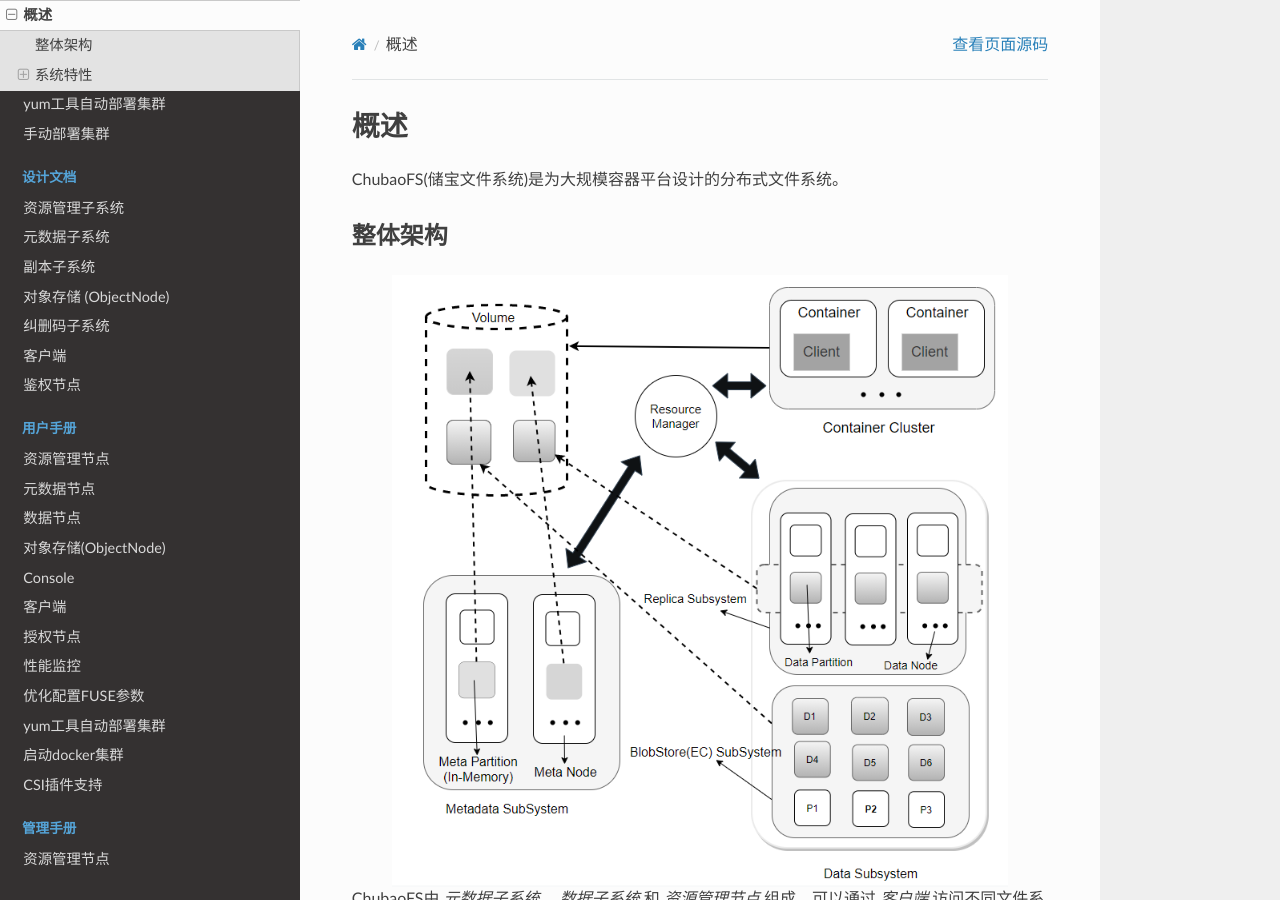
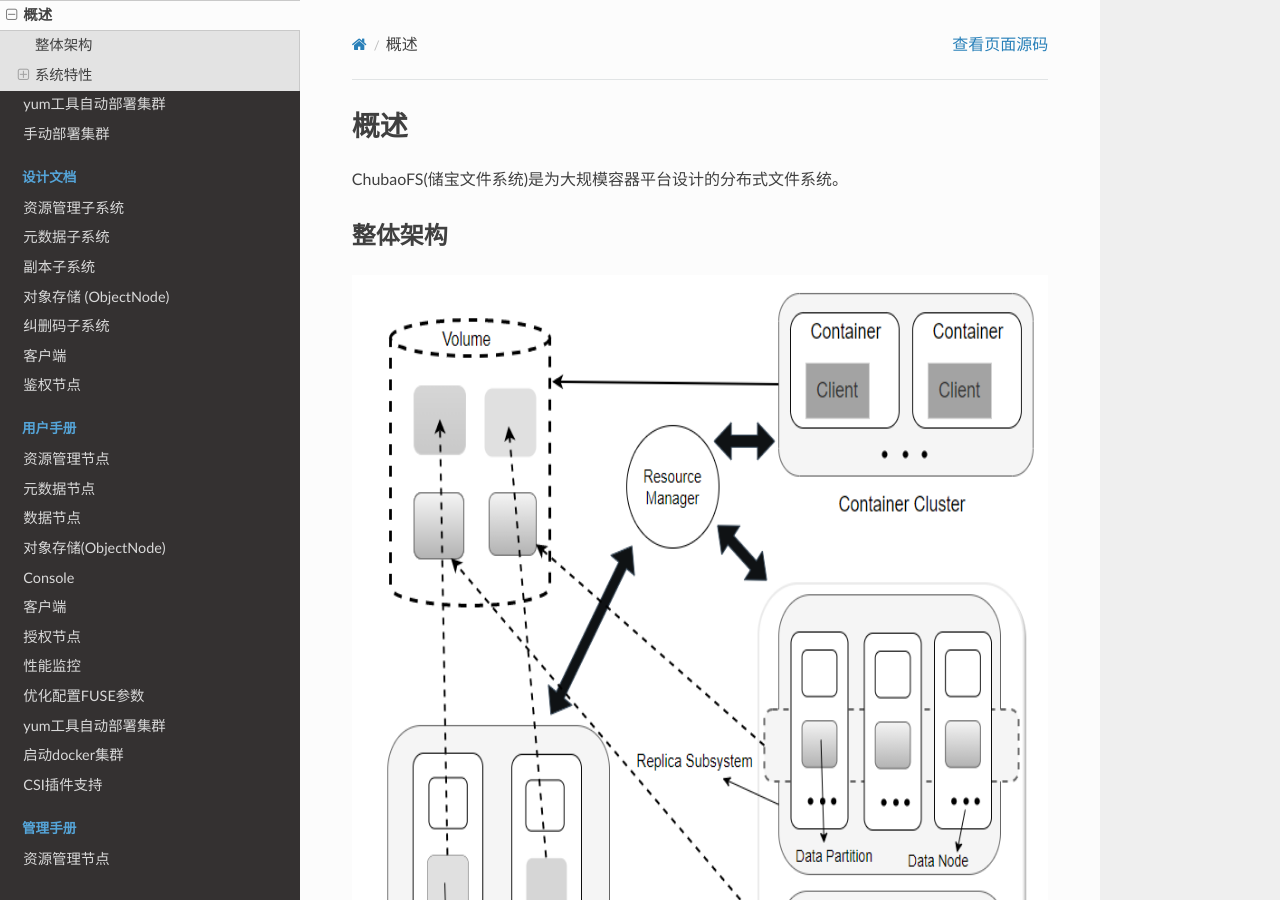
Before and after one commit to cubefs/docs-zh, a Sphinx documentation site: the page built from docs/source/overview.rst, in a window 1280 px wide and 900 px high. Built offline with Sphinx 7.4.7 and the Read the Docs theme 2.0.0, drawn with Linux system fonts in a browser that asks for light colours.

Commit message:
docs: update arch-cfs picture size to 120%
Signed-off-by: Victor1319 <834863182@qq.com>

```diff
--- a/docs/source/overview.rst
+++ b/docs/source/overview.rst
@@ -8,7 +8,7 @@
 
 .. image:: pic/cfs-arch-ec.png
    :align: center
-   :scale: 80 %
+   :scale: 120 %
    :alt: Architecture
 
 
```
